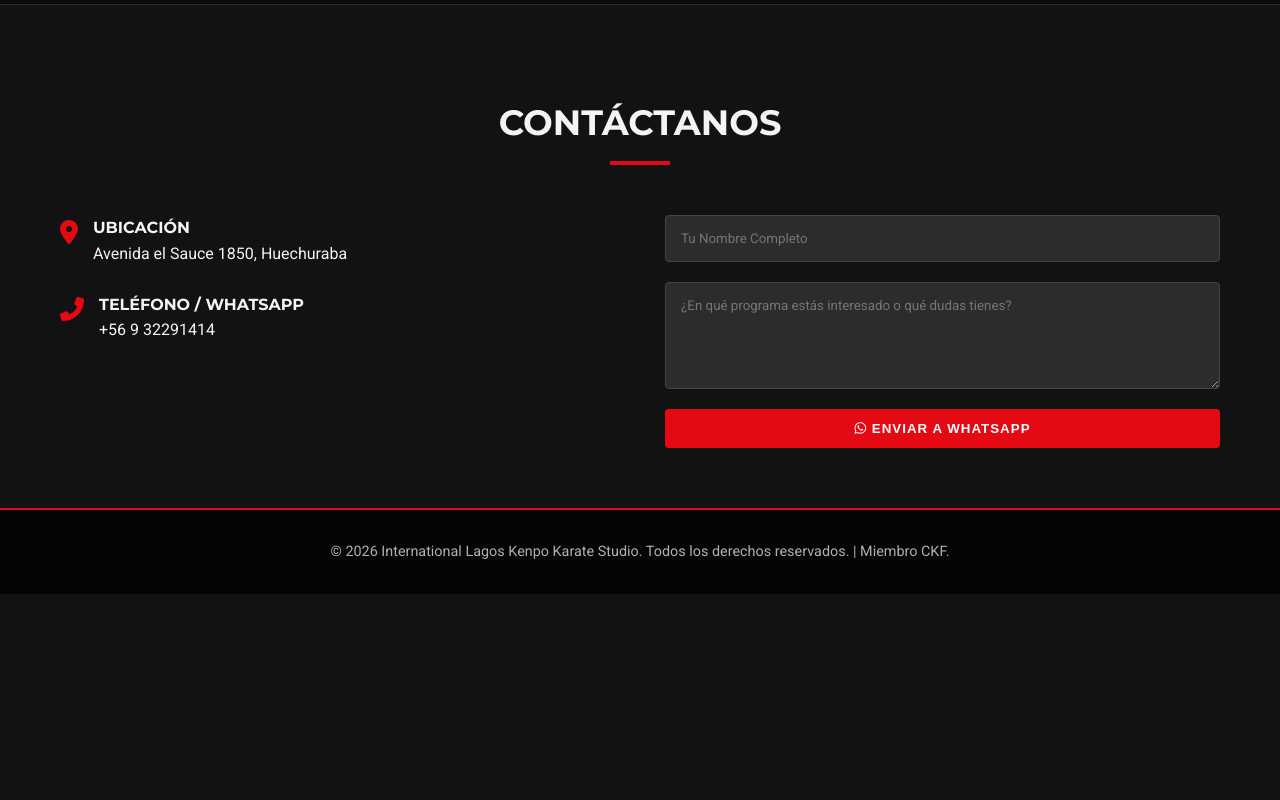
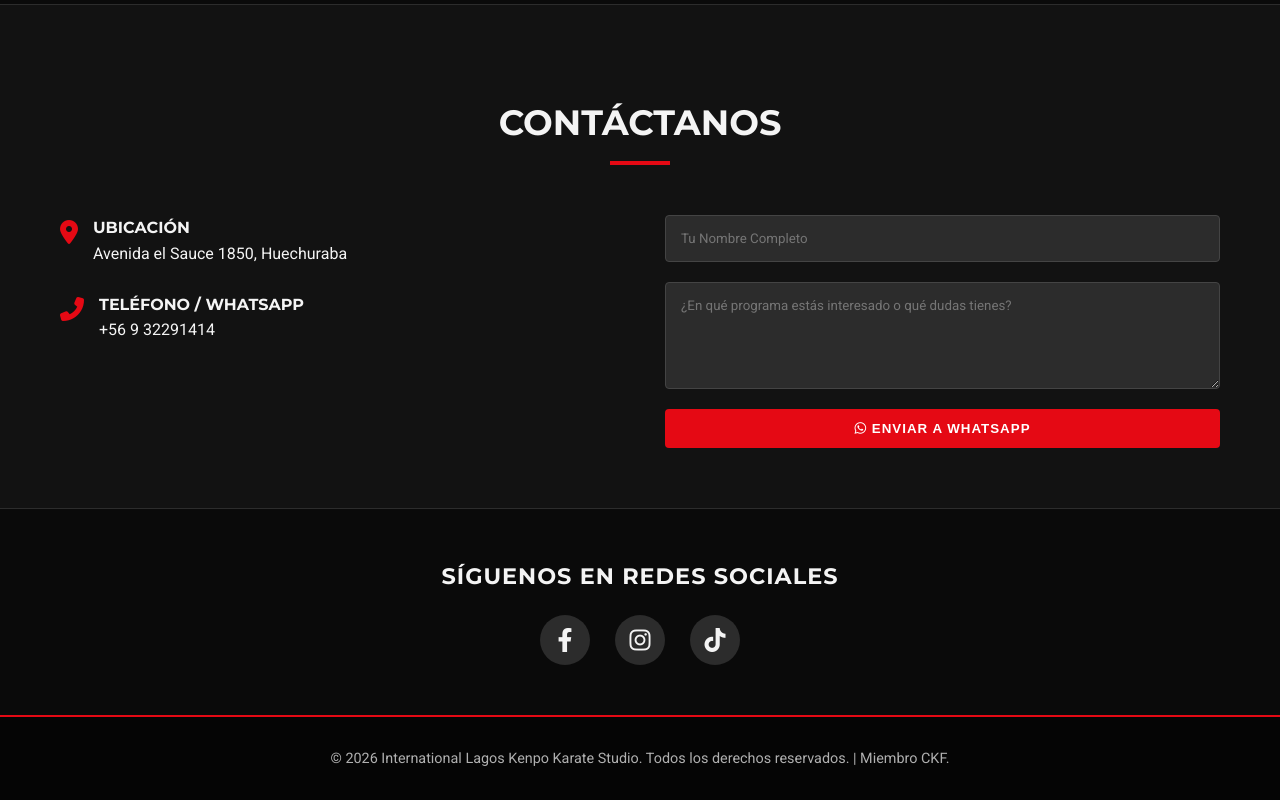
Before and after one commit to carloslagoscaro/mi-web-kenpo, a plain HTML site: page WEB2/index.html in a window 1280 px wide. Shown: the part 2420-3220 px from the top of the page. Before the commit the page ends 3014 px from the top, so only its background shows below. Drawn offline with Linux system fonts and the light colour scheme; a web font is replaced by a local one.

Commit message:
Add files via upload
Se actualizan redes sociales en pagina

```diff
--- a/WEB2/index.html
+++ b/WEB2/index.html
@@ -341,6 +341,60 @@
             border-color: var(--primary-color);
         }
 
+        /* --- Social Media Section --- */
+        .social-section {
+            background-color: var(--darker-color);
+            text-align: center;
+            padding: 50px 20px;
+            border-top: 1px solid var(--gray-color);
+        }
+
+        .social-section h3 {
+            font-size: 1.4rem;
+            margin-bottom: 20px;
+            letter-spacing: 1px;
+        }
+
+        .social-icons {
+            display: flex;
+            justify-content: center;
+            gap: 25px;
+        }
+
+        .social-icon {
+            display: flex;
+            align-items: center;
+            justify-content: center;
+            width: 50px;
+            height: 50px;
+            background-color: var(--gray-color);
+            color: var(--light-color);
+            font-size: 1.5rem;
+            border-radius: 50%;
+            transition: background-color 0.3s ease, transform 0.3s ease, color 0.3s ease;
+            text-decoration: none;
+        }
+
+        .social-icon:hover {
+            transform: translateY(-4px);
+        }
+
+        .social-icon.facebook:hover {
+            background-color: #1877f2;
+            color: #fff;
+        }
+
+        .social-icon.instagram:hover {
+            background: radial-gradient(circle at 30% 107%, #fdf497 0%, #df5914 45%, #c62937 60%, #db2777 90%);
+            color: #fff;
+        }
+
+        .social-icon.tiktok:hover {
+            background-color: #000000;
+            color: #25f4ee;
+            box-shadow: 0 0 10px rgba(37, 244, 238, 0.5);
+        }
+
         /* Footer */
         footer {
             background-color: #050505;
@@ -509,6 +563,22 @@
         </div>
     </section>
 
+    <!-- SECCIÓN REDES SOCIALES -->
+    <div class="social-section">
+        <h3>Síguenos en Redes Sociales</h3>
+        <div class="social-icons">
+            <a href="https://www.facebook.com/share/19S6CM4fR1/" target="_blank" rel="noopener noreferrer" class="social-icon facebook" aria-label="Facebook">
+                <i class="fab fa-facebook-f"></i>
+            </a>
+            <a href="https://www.instagram.com/ilkks_kenpo_karate?dlrf=c3hlZnJyMjBudWdh" target="_blank" rel="noopener noreferrer" class="social-icon instagram" aria-label="Instagram">
+                <i class="fab fa-instagram"></i>
+            </a>
+            <a href="https://www.tiktok.com/@ilkks_kenpokarate?_r=1&_t=ZS-9B6vE0LaG2e" target="_blank" rel="noopener noreferrer" class="social-icon tiktok" aria-label="TikTok">
+                <i class="fab fa-tiktok"></i>
+            </a>
+        </div>
+    </div>
+
     <!-- FOOTER -->
     <footer>
         <p>&copy; 2026 International Lagos Kenpo Karate Studio. Todos los derechos reservados. | Miembro CKF.</p>
```
